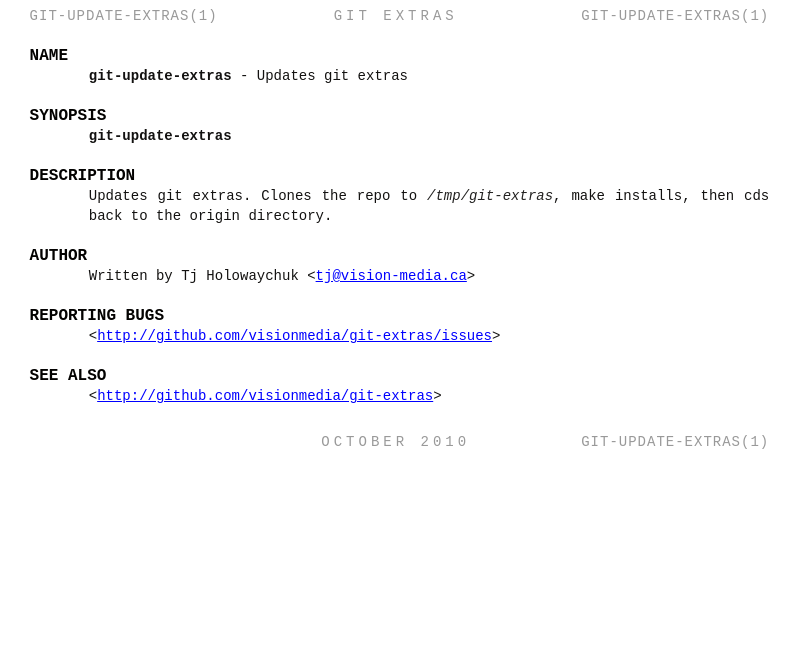
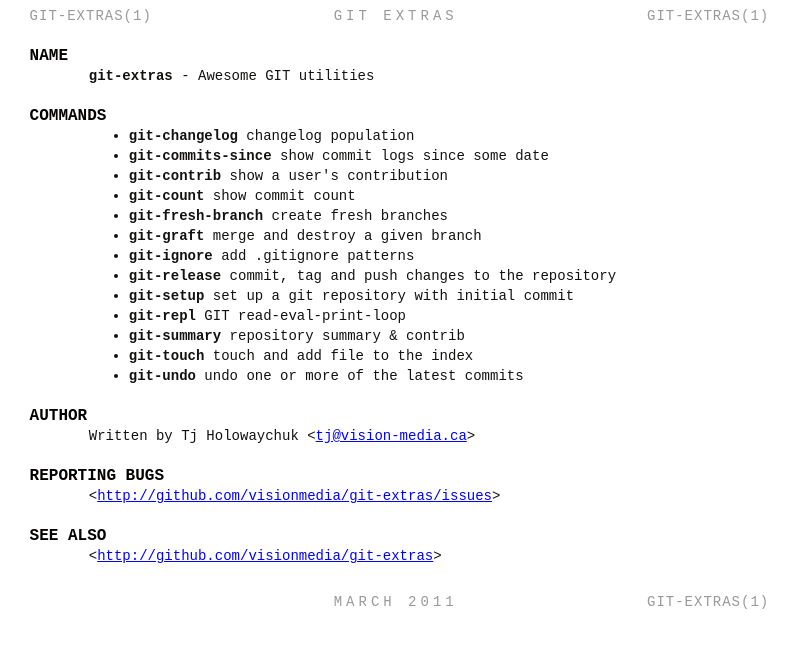
Before and after one commit to tj/git-extras, a plain HTML site: page man/git-extras.html in a window 1280 px wide. Shown: the whole page, without its empty margins (0-802 px from the left). Drawn offline with Linux system fonts and the light colour scheme.

Commit message:
Added `git-extras`, removed `git-extras-version` and `git-extras-update`

```diff
--- a/man/git-update-extras.html
+++ b/man/git-extras.html
@@ -3,7 +3,7 @@
 <head>
   <meta http-equiv='content-type' value='text/html;charset=utf8'>
   <meta name='generator' value='Ronn/v0.7.3 (http://github.com/rtomayko/ronn/tree/0.7.3)'>
-  <title>git-update-extras(1) - Updates git extras</title>
+  <title>git-extras(1) - Awesome GIT utilities</title>
   <style type='text/css' media='all'>
   /* style: man */
   body#manpage {margin:0}
@@ -54,35 +54,45 @@
 
   <div class='man-navigation' style='display:none'>
     <a href="#NAME">NAME</a>
-    <a href="#SYNOPSIS">SYNOPSIS</a>
-    <a href="#DESCRIPTION">DESCRIPTION</a>
+    <a href="#COMMANDS">COMMANDS</a>
     <a href="#AUTHOR">AUTHOR</a>
     <a href="#REPORTING-BUGS">REPORTING BUGS</a>
     <a href="#SEE-ALSO">SEE ALSO</a>
     </div>
 
   <ol class='man-decor man-head man head'>
-    <li class='tl'>git-update-extras(1)</li>
+    <li class='tl'>git-extras(1)</li>
     <li class='tc'>Git Extras</li>
-    <li class='tr'>git-update-extras(1)</li>
+    <li class='tr'>git-extras(1)</li>
   </ol>
 
   <h2 id="NAME">NAME</h2>
 <p class="man-name">
-  <code>git-update-extras</code> - <span class="man-whatis">Updates git extras</span>
+  <code>git-extras</code> - <span class="man-whatis">Awesome GIT utilities</span>
 </p>
 
-<h2 id="SYNOPSIS">SYNOPSIS</h2>
+<h2 id="COMMANDS">COMMANDS</h2>
 
-<p><code>git-update-extras</code></p>
+<ul>
+<li> <code>git-changelog</code> changelog population</li>
+<li> <code>git-commits-since</code> show commit logs since some date</li>
+<li> <code>git-contrib</code> show a user's contribution</li>
+<li> <code>git-count</code> show commit count</li>
+<li> <code>git-fresh-branch</code> create fresh branches</li>
+<li> <code>git-graft</code> merge and destroy a given branch</li>
+<li> <code>git-ignore</code> add .gitignore patterns</li>
+<li> <code>git-release</code> commit, tag and push changes to the repository</li>
+<li> <code>git-setup</code> set up a git repository with initial commit</li>
+<li> <code>git-repl</code> GIT read-eval-print-loop</li>
+<li> <code>git-summary</code> repository summary &amp; contrib</li>
+<li> <code>git-touch</code> touch and add file to the index</li>
+<li> <code>git-undo</code> undo one or more of the latest commits</li>
+</ul>
 
-<h2 id="DESCRIPTION">DESCRIPTION</h2>
-
-<p> Updates git extras. Clones the repo to <em>/tmp/git-extras</em>, make installs, then cds back to the origin directory.</p>
 
 <h2 id="AUTHOR">AUTHOR</h2>
 
-<p>Written by Tj Holowaychuk &lt;<a href="&#109;&#x61;&#x69;&#x6c;&#x74;&#x6f;&#x3a;&#x74;&#106;&#64;&#x76;&#x69;&#115;&#105;&#111;&#x6e;&#x2d;&#x6d;&#101;&#100;&#105;&#97;&#x2e;&#99;&#x61;" data-bare-link="true">&#116;&#x6a;&#64;&#x76;&#105;&#115;&#x69;&#x6f;&#x6e;&#x2d;&#109;&#x65;&#100;&#x69;&#x61;&#x2e;&#x63;&#97;</a>&gt;</p>
+<p>Written by Tj Holowaychuk &lt;<a href="&#109;&#97;&#x69;&#x6c;&#x74;&#111;&#x3a;&#x74;&#106;&#64;&#x76;&#105;&#115;&#105;&#111;&#110;&#45;&#x6d;&#101;&#x64;&#x69;&#97;&#46;&#99;&#97;" data-bare-link="true">&#116;&#106;&#64;&#118;&#x69;&#115;&#105;&#x6f;&#110;&#x2d;&#109;&#101;&#x64;&#105;&#97;&#x2e;&#x63;&#97;</a>&gt;</p>
 
 <h2 id="REPORTING-BUGS">REPORTING BUGS</h2>
 
@@ -95,8 +105,8 @@
 
   <ol class='man-decor man-foot man foot'>
     <li class='tl'></li>
-    <li class='tc'>October 2010</li>
-    <li class='tr'>git-update-extras(1)</li>
+    <li class='tc'>March 2011</li>
+    <li class='tr'>git-extras(1)</li>
   </ol>
 
   </div>
```
Also changed, not shown: man/git-graft.html (+4 -4 lines), man/git-ignore.html (+4 -4 lines), 11 other files.
